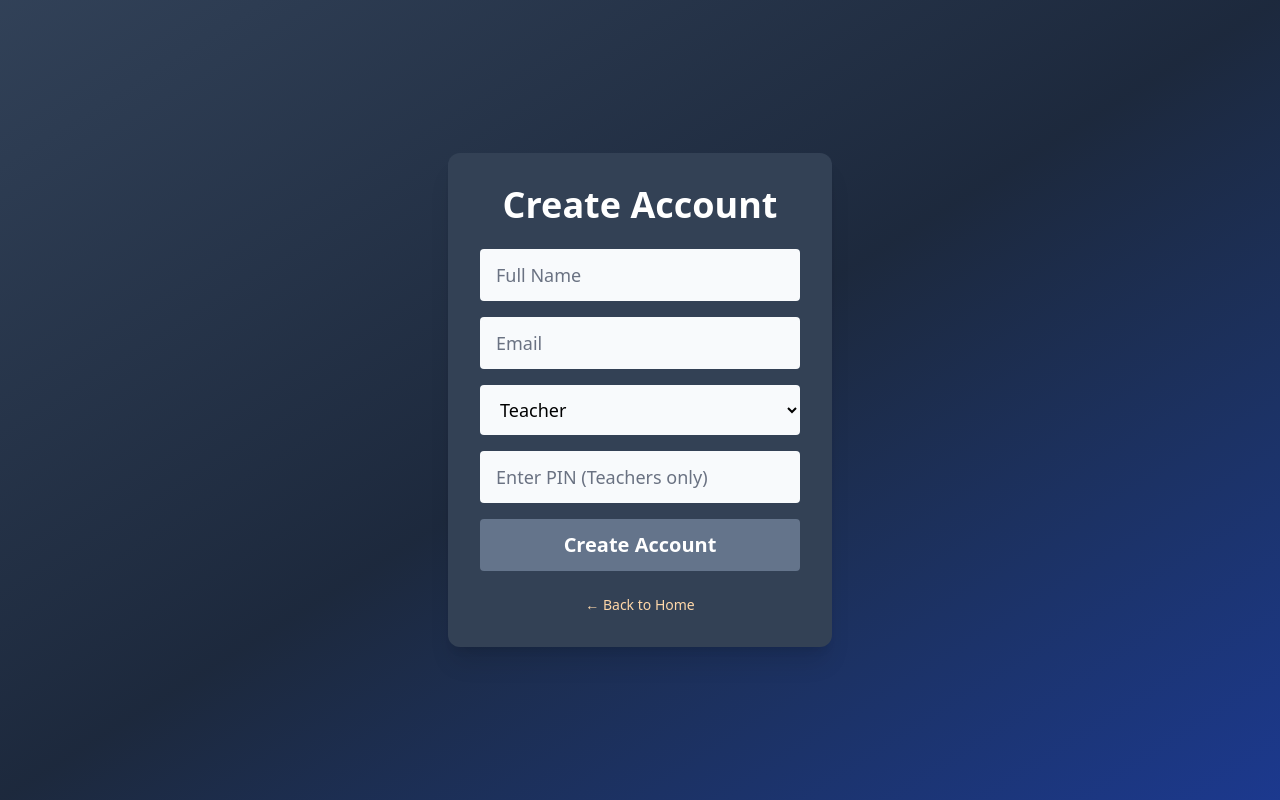
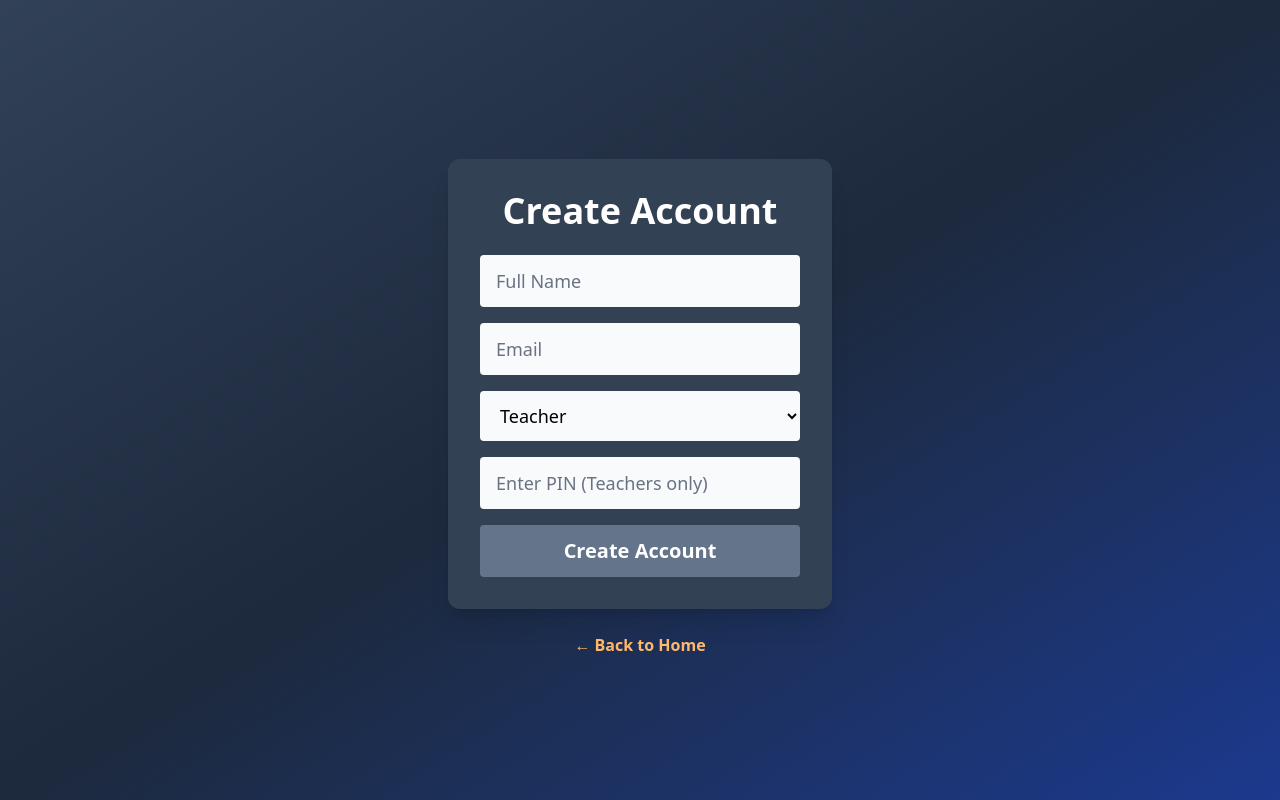
Before and after one commit to tomoarmand/grad-project, a React (Vite) app: page /CreateUserPage in a window 1280 px wide. Built offline with nearby package versions, Linux system fonts and the light colour scheme; no server answers.

Commit message:
link styling consistency

```diff
--- a/src/components/AssignmentPage.jsx
+++ b/src/components/AssignmentPage.jsx
@@ -2,6 +2,7 @@ import { useState, useEffect } from 'react';
 import { Link } from 'react-router-dom';
 import useUserStore from '../store/userStore';
 import { PuffLoader } from 'react-spinners';
+import NavLinks from './NavLinks';
 
 function AssignmentPage() {
   const { user } = useUserStore();
@@ -88,7 +89,7 @@ function AssignmentPage() {
 
   return (
     <div className="min-h-screen bg-gradient-to-br from-slate-700 via-slate-800 to-blue-900 text-white px-4 py-8 flex flex-col items-center">
-      <div className="w-full max-w-md bg-[#334155] rounded-xl shadow-xl p-6 flex flex-col gap-6">
+      <div className="w-full max-w-md bg-[#334155] rounded-xl shadow-xl p-6 flex flex-col gap-6 mt-4">
         <h1 className="text-3xl font-bold text-center">Assign Exercises</h1>
 
         <div>
@@ -161,18 +162,16 @@ function AssignmentPage() {
           Assign
         </button>
 
-        <div className="flex flex-col gap-2 text-center text-orange-200 text-sm font-semibold mt-4">
-          <Link to="/TeacherPage" className="hover:underline">
-            ← Back to Teacher Page
-          </Link>
-          <Link to="/TeacherExercisesManager" className="hover:underline">
-            Go to Exercise Manager →
-          </Link>
-          <Link to="/" className="hover:underline">
-            Home
-          </Link>
-        </div>
+        {/* Contextual navigation links inside card */}
+        <NavLinks
+          links={[
+            { label: '← Back to Teacher Page', to: '/TeacherPage' },
+            { label: 'Go to Exercise Manager →', to: '/TeacherExercisesManager' },
+          ]}
+        />
       </div>
+           {/* Home link outside the card */}
+           <NavLinks links={[{ label: '← Back to Home', to: '/' }]} isPrimary />
     </div>
   );
 }
--- a/src/components/CreateUserPage.jsx
+++ b/src/components/CreateUserPage.jsx
@@ -1,7 +1,7 @@
 import { useState } from 'react';
 import { useNavigate } from 'react-router-dom';
-import { Link } from 'react-router-dom';
 import useUserStore from '../store/userStore';
+import NavLinks from './NavLinks';
 
 function CreateUserPage() {
   const [formData, setFormData] = useState({ fullName: '', email: '', role: 'teacher' });
@@ -45,7 +45,7 @@ function CreateUserPage() {
 
   return (
     <div className="min-h-screen w-screen flex flex-col items-center justify-center bg-gradient-to-br from-slate-700 via-slate-800 to-blue-900 px-4">
-      <div className="w-full max-w-sm bg-[#334155] rounded-xl shadow-xl p-6 sm:p-8">
+      <div className="w-full max-w-sm bg-[#334155] rounded-xl shadow-xl p-6 sm:p-8 mt-4">
         <h1 className="text-3xl sm:text-4xl text-white font-bold text-center mb-6">Create Account</h1>
         <form onSubmit={handleSubmit} className="flex flex-col gap-4">
           <input
@@ -90,10 +90,12 @@ function CreateUserPage() {
             Create Account
           </button>
         </form>
-        <Link to="/" className="block text-center text-sm text-orange-200 hover:underline mt-6">
-          ← Back to Home
-        </Link>
+
+        {/* You can add additional contextual links inside card here if needed */}
       </div>
+
+      {/* Home link outside the card */}
+      <NavLinks links={[{ label: '← Back to Home', to: '/' }]} isPrimary />
     </div>
   );
 }
--- a/src/components/LoginPage.jsx
+++ b/src/components/LoginPage.jsx
@@ -1,7 +1,7 @@
 import { useState } from 'react';
 import { useNavigate } from 'react-router-dom';
 import useUserStore from '../store/userStore';
-import { Link } from 'react-router-dom';
+import NavLinks from './NavLinks';
 
 function LoginPage() {
   const [email, setEmail] = useState('');
@@ -41,7 +41,8 @@ function LoginPage() {
 
   return (
     <div className="min-h-screen w-screen flex flex-col justify-center items-center bg-gradient-to-br from-slate-700 via-slate-800 to-blue-900 px-4">
-      <div className="w-full max-w-sm bg-[#334155] rounded-xl shadow-xl p-6 sm:p-8">
+
+      <div className="w-full max-w-sm bg-[#334155] rounded-xl shadow-xl p-6 sm:p-8 mt-4">
         <h1 className="text-3xl sm:text-4xl text-white font-bold text-center mb-6">Welcome Back</h1>
         <form onSubmit={handleLogin} className="flex flex-col gap-4">
           <input
@@ -66,11 +67,14 @@ function LoginPage() {
             Log In
           </button>
         </form>
-        <Link to="/" className="block text-center text-sm text-orange-200 hover:underline mt-6">
-          ← Back to Home
-        </Link>
+
+        {/* Additional contextual navigation inside card */}
+        {/* You can add more links here if needed */}
       </div>
+        {/* Home link outside the card */}
+        <NavLinks links={[{ label: '← Back to Home', to: '/' }]} isPrimary />
     </div>
+
   );
 }
 
--- a/src/components/NavLinks.jsx
+++ b/src/components/NavLinks.jsx
@@ -1,10 +1,18 @@
 import { Link } from 'react-router-dom';
 
-function NavLinks({ links }) {
+function NavLinks({ links, isPrimary = false }) {
   return (
-    <div className="mt-6 flex flex-col gap-2 text-center text-orange-200 text-sm sm:text-base font-medium">
+    <div
+      className={`mt-6 flex flex-col gap-2 text-center ${
+        isPrimary ? 'text-orange-300 font-semibold text-base' : 'text-orange-200 text-sm sm:text-base font-medium'
+      }`}
+    >
       {links.map(({ label, to }) => (
-        <Link key={to} to={to} className="hover:underline">
+        <Link
+          key={to}
+          to={to}
+          className="hover:underline"
+        >
           {label}
         </Link>
       ))}
--- a/src/components/StudentPage.jsx
+++ b/src/components/StudentPage.jsx
@@ -1,8 +1,8 @@
-import { Link } from 'react-router-dom';
 import { useState, useEffect, useRef } from 'react';
 import confetti from 'canvas-confetti';
 import useUserStore from '../store/userStore';
 import { PuffLoader } from "react-spinners";
+import NavLinks from './NavLinks';
 
 function StudentPage() {
     const [exercises, setExercises] = useState([]);
@@ -24,13 +24,11 @@ function StudentPage() {
 
     const API_URL = import.meta.env.VITE_API_URL;
 
-    // Success message function
     const triggerSuccess = () => {
         setShowCorrect(true);
         setTimeout(() => setShowCorrect(false), 2000);
     };
 
-    // Screen shake and try again message function
     const triggerTryAgain = () => {
         setIsShaking(true);
         setShowTryAgain(true);
@@ -38,7 +36,6 @@ function StudentPage() {
         setTimeout(() => setShowTryAgain(false), 2000);
     };
 
-    // Confetti celebration function
     const celebrate = () => {
         const duration = 1500;
         const animationEnd = Date.now() + duration;
@@ -150,7 +147,6 @@ function StudentPage() {
                     </div>
                 ) : (
                     <>
-                        {/* Correct Answer Message */}
                         {showCorrect && (
                             <div className="fixed top-1/3 left-1/2 transform -translate-x-1/2 -translate-y-1/2 z-50 animate-bounce">
                                 <div className="bg-green-500 text-white px-8 py-4 rounded-lg shadow-lg border-2 border-green-600">
@@ -160,7 +156,6 @@ function StudentPage() {
                             </div>
                         )}
 
-                        {/* Try Again Message */}
                         {showTryAgain && (
                             <div className="fixed top-1/3 left-1/2 transform -translate-x-1/2 -translate-y-1/2 z-50 animate-bounce">
                                 <div className="bg-red-500 text-white px-8 py-4 rounded-lg shadow-lg border-2 border-red-600">
@@ -185,12 +180,10 @@ function StudentPage() {
                                             onChange={handleInputChange}
                                             value={inputValue}
                                         />
-
                                     </div>
                                     <button
                                         disabled={!inputValue.trim()}
-                                            className={`px-6 text-lg sm:text-xl rounded mt-5 h-12 w-30 font-semibold text-white transition duration-200 ${
-                                                inputValue.trim() ? "bg-[#64748b] hover:bg-[#fb923c]" : "bg-gray-400 cursor-not-allowed"
+                                        className={`px-6 text-lg sm:text-xl rounded mt-5 h-12 w-30 font-semibold text-white transition duration-200 ${inputValue.trim() ? "bg-[#64748b] hover:bg-[#fb923c]" : "bg-gray-400 cursor-not-allowed"
                                             }`}
                                     >
                                         Submit
@@ -217,33 +210,19 @@ function StudentPage() {
                         )}
                     </>
                 )}
-
-                <Link
-                    to="/"
-                    className="mt-10 text-center text-lg sm:text-xl text-orange-200 hover:underline font-semibold"
-                >
-                    ← Back to Home
-                </Link>
             </div>
 
-            {/* CSS for shake animation */}
+            <NavLinks links={[{ label: '← Back to Home', to: '/' }]} isPrimary />
+
             <style jsx>{`
         @keyframes shake {
-                    0%,
-                    100% {
+          0%, 100% {
             transform: translateX(0);
           }
-                    10%,
-                    30%,
-                    50%,
-                    70%,
-                    90% {
+          10%, 30%, 50%, 70%, 90% {
             transform: translateX(-4px);
           }
-                    20%,
-                    40%,
-                    60%,
-                    80% {
+          20%, 40%, 60%, 80% {
             transform: translateX(4px);
           }
         }
--- a/src/components/TeacherExercisesManager.jsx
+++ b/src/components/TeacherExercisesManager.jsx
@@ -1,7 +1,7 @@
-import { Link } from 'react-router-dom';
 import { useState, useEffect } from 'react';
 import useUserStore from '../store/userStore';
 import { PuffLoader } from 'react-spinners';
+import NavLinks from './NavLinks';
 
 function TeacherExercisesManager() {
   const [students, setStudents] = useState([]);
@@ -13,9 +13,13 @@ function TeacherExercisesManager() {
 
   useEffect(() => {
     const fetchStudents = async () => {
+      try {
         const res = await fetch(`${API_URL}/assignments/students/by-teacher/${user._id}`);
         const data = await res.json();
         setStudents(data);
+      } catch (error) {
+        console.error("Failed to fetch students:", error);
+      }
     };
     if (user) fetchStudents();
   }, [user]);
@@ -42,7 +46,7 @@ function TeacherExercisesManager() {
         body: JSON.stringify({
           exerciseId,
           studentId: selectedStudent._id,
-                })
+        }),
       });
       if (res.ok) {
         handleSelectStudent(selectedStudent);
@@ -66,8 +70,11 @@ function TeacherExercisesManager() {
             handleSelectStudent(student);
           }}
           className="w-full bg-slate-700 text-white rounded-xl p-3 focus:outline-none focus:ring-2 focus:ring-orange-400"
+          defaultValue=""
         >
-                    <option value="">Select a student</option>
+          <option value="" disabled>
+            Select a student
+          </option>
           {students.map(student => (
             <option key={student._id} value={student._id}>
               {student.fullName}
@@ -107,20 +114,15 @@ function TeacherExercisesManager() {
           <p className="text-white text-center">No exercises assigned to this student.</p>
         )}
 
-                <Link
-                    to="/TeacherPage"
-                    className="mt-6 text-orange-300 underline hover:text-orange-400 transition"
-                >
-                    ← Back to Teacher Page
-                </Link>
+        {/* In-card navigation links */}
+        <NavLinks
+          links={[
+            { label: '← Back to Teacher Page', to: '/TeacherPage' },
+          ]}
+        />
       </div>
 
-            <Link
-                to="/"
-                className="mt-6 text-orange-200 text-lg font-semibold hover:underline"
-            >
-                ← Back to Home
-            </Link>
+      <NavLinks links={[{ label: '← Back to Home', to: '/' }]} isPrimary />
     </div>
   );
 }
--- a/src/components/TeacherPage.jsx
+++ b/src/components/TeacherPage.jsx
@@ -1,10 +1,11 @@
+import { useState, useEffect } from 'react';
 import { Link } from 'react-router-dom';
 import RecordingComponent from './RecordingComponent';
 import FolderManager from './FolderManager';
 import ExerciseList from './ExerciseList';
-import { useState, useEffect } from 'react';
 import useUserStore from '../store/userStore';
 import { PuffLoader } from 'react-spinners';
+import NavLinks from './NavLinks';
 
 function TeacherPage() {
   const [exercises, setExercises] = useState([]);
@@ -61,7 +62,6 @@ function TeacherPage() {
         }),
       });
       if (response.ok && exercise.folderId) {
-        // Find folder object by id
         const folder = folders.find((f) => f._id === exercise.folderId);
         if (folder) {
           setSelectedFolder(folder);
@@ -130,10 +130,13 @@ function TeacherPage() {
         <h1 className="text-3xl sm:text-4xl text-white font-bold mb-4 text-center">
           Welcome, {user?.fullName || "Teacher"}!
         </h1>
-        {/* Folder Manager */}
-        <FolderManager teacherId={user._id} onFolderSelect={handleFolderSelect} selectedFolder={selectedFolder} />
 
-        {/* Show selected folder */}
+        <FolderManager
+          teacherId={user._id}
+          onFolderSelect={handleFolderSelect}
+          selectedFolder={selectedFolder}
+        />
+
         {selectedFolder && (
           <p className="text-white text-center font-medium mt-1 mb-3">
             Selected Folder: {selectedFolder.name}
@@ -161,21 +164,14 @@ function TeacherPage() {
           )
         )}
 
-        <Link
-          to="/AssignmentPage"
-          className="text-orange-300 underline text-center hover:text-orange-400 transition mt-6"
-        >
-          Go to Assignment Page →
-        </Link>
+        {/* In-card navigation links */}
+        <NavLinks links={[{ label: 'Go to Assignment Page →', to: '/AssignmentPage' }]} />
       </div>
 
-      {/* Back link outside card */}
-      <Link
-        to="/"
-        className="mt-6 text-orange-200 text-lg font-semibold hover:underline"
-      >
-        ← Back to Home
-      </Link>
+      {/* Global home link outside the card */}
+      <div className="w-full max-w-md px-4 mt-2">
+        <NavLinks links={[{ label: '← Back to Home', to: '/' }]} isPrimary />
+      </div>
     </div>
   );
 }
```
Also changed, not shown: src/todo.md (+1 -1 lines). Lines whose indentation alone changed are shown as unchanged.
